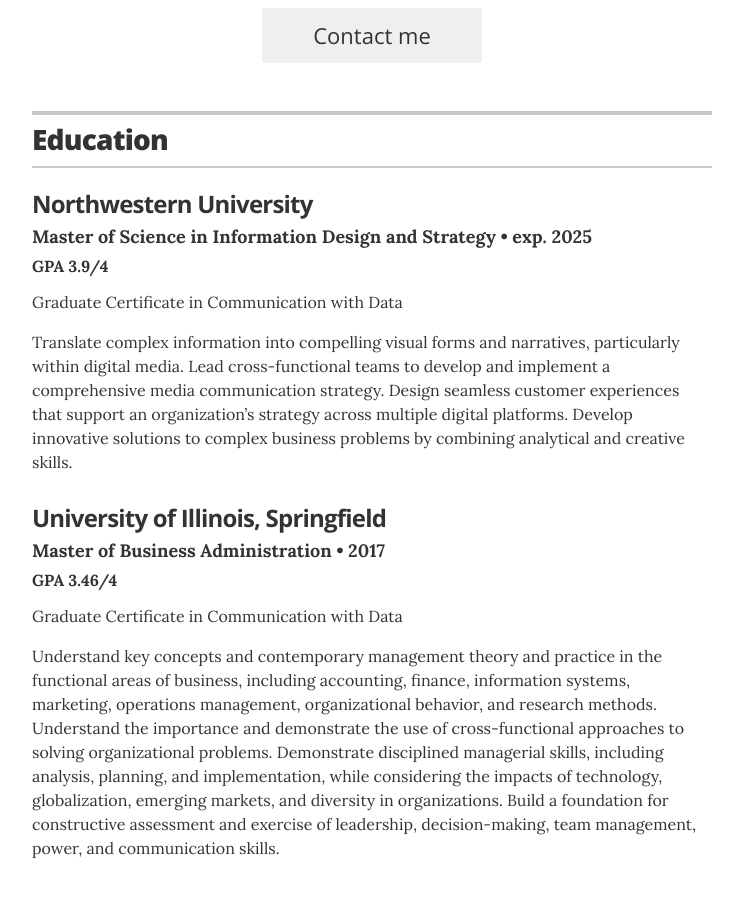
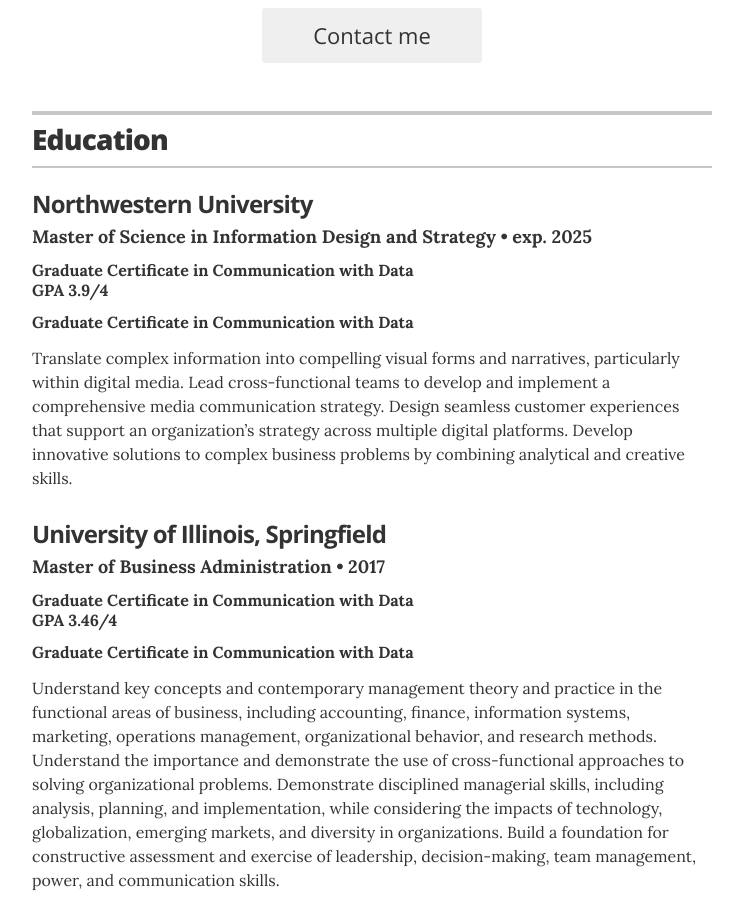
Before and after one commit to rchum/portfolio, a Jekyll site: the page built from index.html, in a window 1280 px wide and 900 px high, scrolled down 455 px. Shown: the whole window, without its empty margins (268-1011 px from the left). Built offline with Jekyll 4.4.1, drawn with Linux system fonts in a browser that asks for light colours.

Commit message:
Update resume.html

```diff
--- a/_layouts/resume.html
+++ b/_layouts/resume.html
@@ -59,6 +59,7 @@
         <div class="resume-item" itemscope itemtype=" ">
         <h3 class="resume-item-title" itemprop="name">{{ education.uni }}</h3>
         <h4 class="resume-item-details group" itemprop="description">{{ education.degree }} &bull; {{ education.year }}</h4>
+          <b>Graduate Certificate in Communication with Data</b>
         <h5 class="resume-item-details award-title" itemprop="description">{{ education.award }}</h5>
   <!-- Uncomment the following code block to include a list of awards -->
   <!-- <ul class="resume-item-list">
@@ -66,7 +67,7 @@
     <li>{{ award.award }}</li>
     {% endfor %}
   </ul> -->
-  <p>Graduate Certificate in Communication with Data</p>
+  <b>Graduate Certificate in Communication with Data</b>
   <p class="resume-item-copy" itemprop="description">{{ education.summary }}</p>
 
 </div>
```
